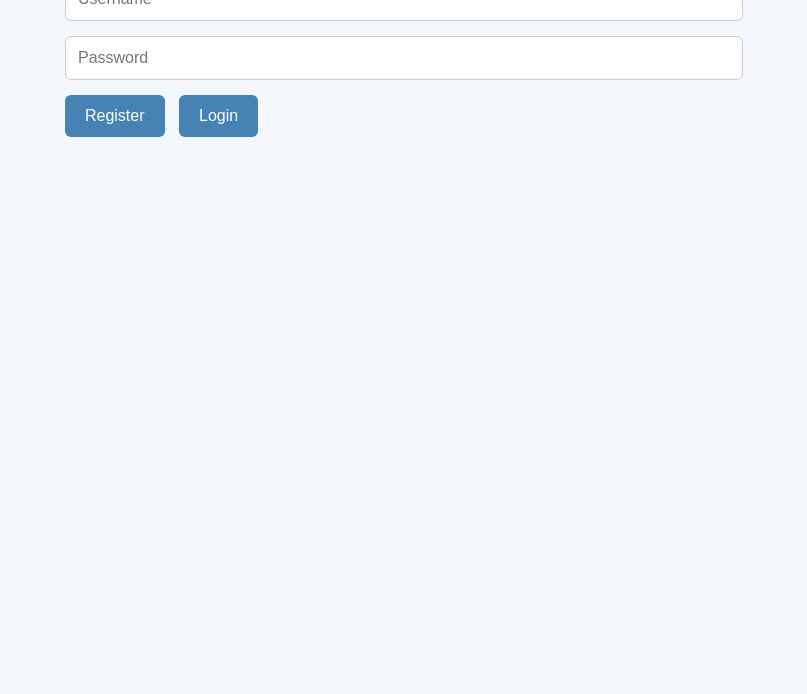
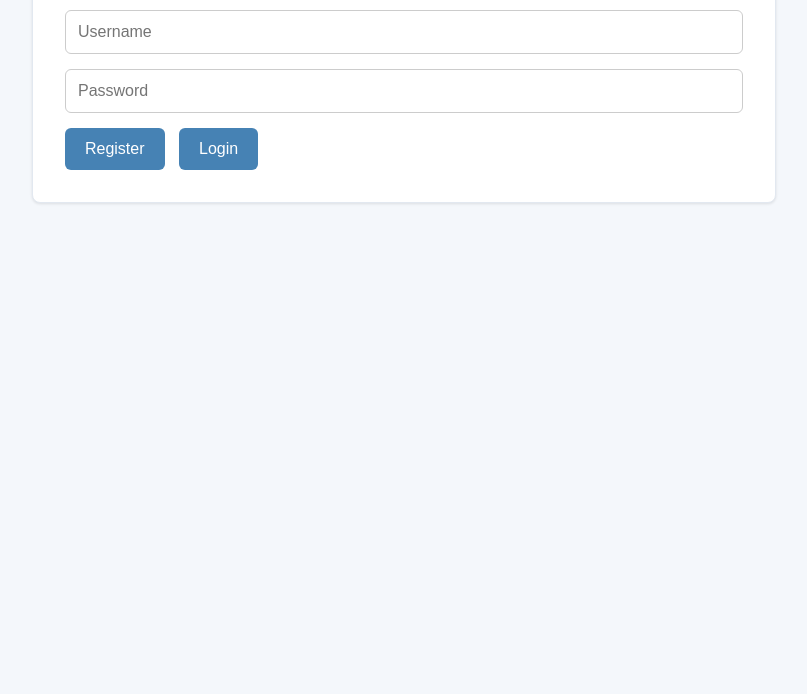
Before and after one commit to jwyoung0/wrinkly, a website: page frontend/index.html in a window 1280 px wide. Shown: the part 106-800 px from the top of the page, without its empty margins (236-1043 px from the left). Drawn offline with Linux system fonts and the light colour scheme.

Commit message:
added login-card

```diff
--- a/frontend/css/style.css
+++ b/frontend/css/style.css
@@ -20,6 +20,15 @@ body {
   box-shadow: 0 4px 15px rgba(0,0,0,0.1);
 
   width: 320px;
+}
+
+.login-card {
+  background: #ffffff;
+  border: 1px solid #e2e8f0;
+  border-radius: 8px;
+  padding: 32px;
+  box-shadow: 0 1px 3px rgba(0, 0, 0, 0.1);
+  transition: all 0.2s ease;
 }
 
 h1 {
--- a/frontend/index.html
+++ b/frontend/index.html
@@ -2,31 +2,21 @@
 <html lang="en">
 <head>
     <meta charset="UTF-8" />
-    <title>Wrinkly Quiz App</title>
-
-    <!-- Link CSS file -->
+    <meta name="viewport" content="width=device-width, initial-scale=1.0">
+    <title>Login</title>
+    <meta name="author" content="Jeffery Young">
     <link rel="stylesheet" href="css/style.css" />
 </head>
 
 <body>
-
-    <!-- Navigate
-    <header>
-        <nav>
-            <a href="index.html">Home</a>
-            <a href="pages/about.html">About</a>
-            <a href="pages/dashboard.html">Dashboard</a>
-        </nav>
-    </header>  -->
-
     <div class="login-containter">
-        <h1 id="message">Login or Register</h1>
-
-        <input type="text" id="username" placeholder="Username" />
-        <input type="password" id="password" placeholder="Password" />
-
-        <button id="registerBtn">Register</button>
-        <button id="loginBtn">Login</button>
+        <div class="login-card">
+            <h1 id="message">Login or Register</h1>
+            <input type="text" id="username" placeholder="Username" />
+            <input type="password" id="password" placeholder="Password" />
+            <button id="registerBtn">Register</button>
+            <button id="loginBtn">Login</button>
+        </div>
     </div>
 
     <!-- Link JavaScript file-->
```
